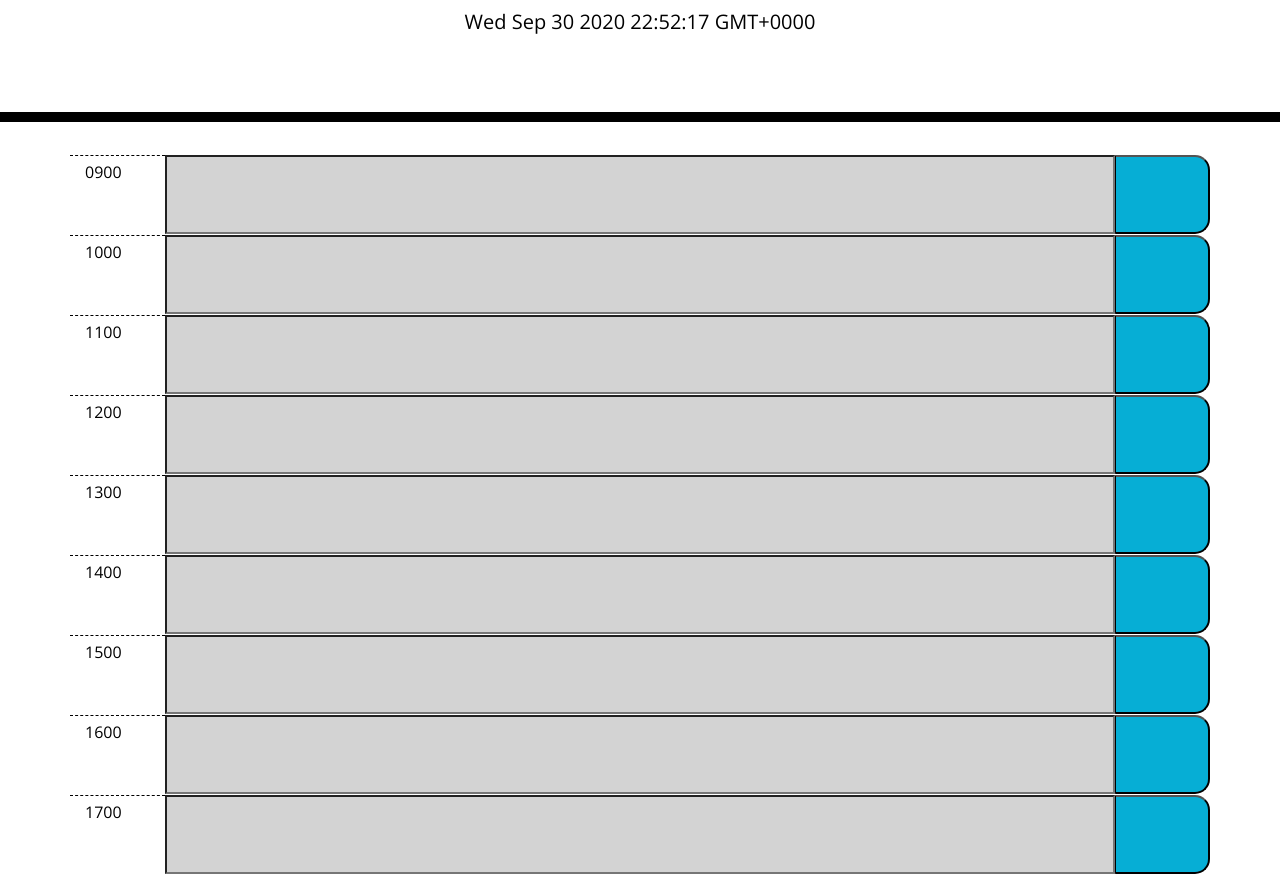
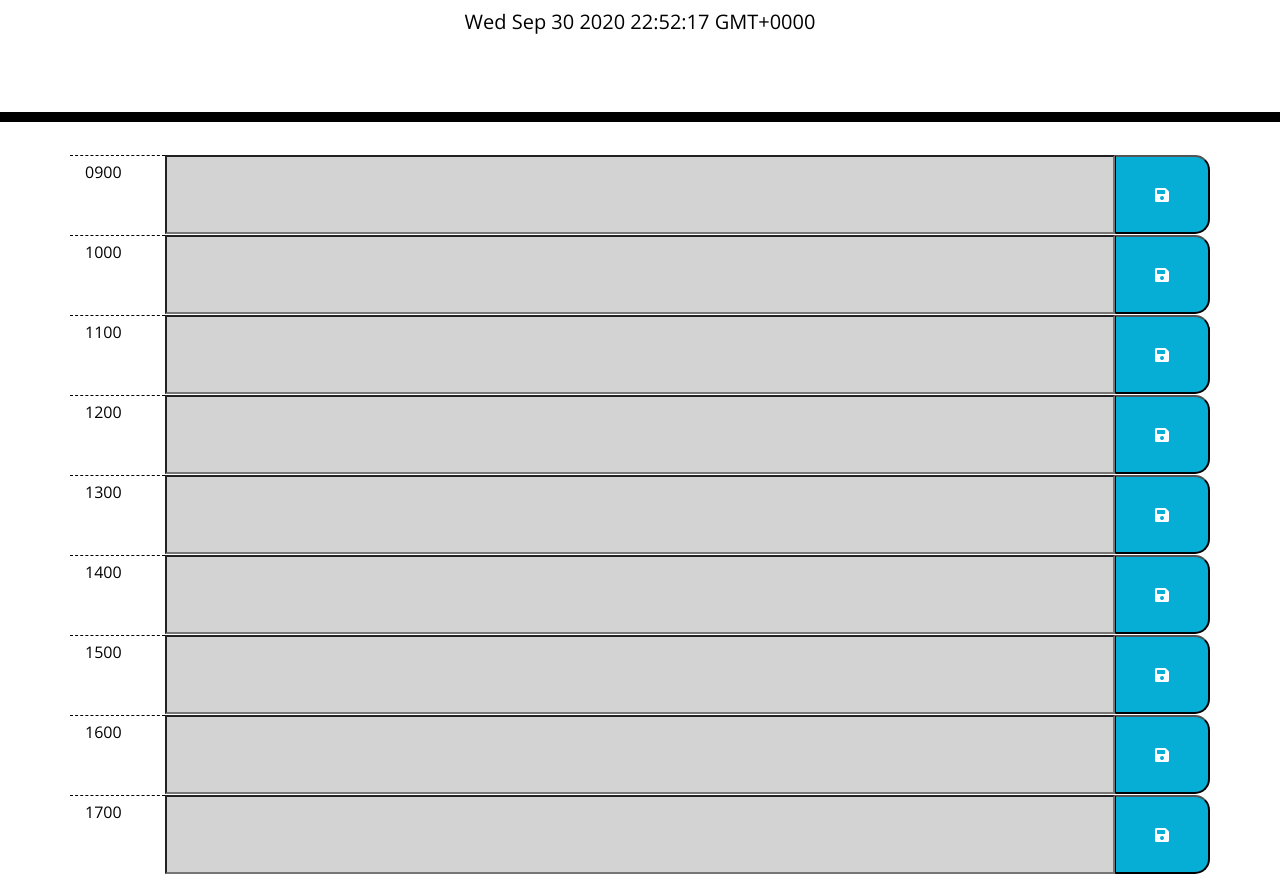
Before and after one commit to valadezMykel/Daily_Workflow_Chalendar, a plain HTML site: page index.html in a window 1280 px wide. Shown: the part 182-1056 px from the top of the page. Drawn offline with nearby package versions, Linux system fonts and the light colour scheme.

Commit message:
added the save icon

```diff
--- a/Assets/java.js
+++ b/Assets/java.js
@@ -7,6 +7,7 @@ today.text(moment());
 
 // when the page loads it updates the css classes on the inputs based on the current hour
 $("input").each(function(){
+    // spanish for time
     let elTime = $(this).data("time");
     let savedText = localStorage.getItem(elTime);
     if(elTime == currentHour){
@@ -23,6 +24,7 @@ $("input").each(function(){
     };
 });
 
+// listens for button clicks and saves text values to local storage
 $(".row").on("click", function(event){
     if(event.target.matches("button")){
         let submitTextDiv = event.target.parentElement.children[1];
--- a/index.html
+++ b/index.html
@@ -33,47 +33,47 @@
       <div class="row">
         <div class="col-md-1 pt-2 hour">0900</div>
         <input class="col-md-10" type="text" data-time="9">
-        <button class="col-md-1 saveBtn"></button>
+        <button class="col-md-1 saveBtn fas fa-save"></button>
       </div>
       <div class="row">
         <div class="col-md-1 pt-2 hour">1000</div>
         <input class="col-md-10" type="text" data-time="10">
-        <button class="col-md-1 saveBtn"></button>
+        <button class="col-md-1 saveBtn fas fa-save"></button>
       </div>
       <div class="row">
         <div class="col-md-1 pt-2 hour">1100</div>
         <input class="col-md-10" type="text" data-time="11">
-        <button class="col-md-1 saveBtn"></button>
+        <button class="col-md-1 saveBtn fas fa-save"></button>
       </div>
       <div class="row">
         <div class="col-md-1 pt-2 hour">1200</div>
         <input class="col-md-10" type="text" data-time="12">
-        <button class="col-md-1 saveBtn"></button>
+        <button class="col-md-1 saveBtn fas fa-save"></button>
       </div>
       <div class="row">
         <div class="col-md-1 pt-2 hour">1300</div>
         <input class="col-md-10" type="text" data-time="13">
-        <button class="col-md-1 saveBtn"></button>
+        <button class="col-md-1 saveBtn fas fa-save"></button>
       </div>
       <div class="row">
         <div class="col-md-1 pt-2 hour">1400</div>
         <input class="col-md-10" type="text" data-time="14">
-        <button class="col-md-1 saveBtn"></button>
+        <button class="col-md-1 saveBtn fas fa-save"></button>
       </div>
       <div class="row">
         <div class="col-md-1 pt-2 hour">1500</div>
         <input class="col-md-10" type="text" data-time="15">
-        <button class="col-md-1 saveBtn"></button>
+        <button class="col-md-1 saveBtn fas fa-save"></button>
       </div>
       <div class="row">
         <div class="col-md-1 pt-2 hour">1600</div>
         <input class="col-md-10" type="text" data-time="16">
-        <button class="col-md-1 saveBtn"></button>
+        <button class="col-md-1 saveBtn fas fa-save"></button>
       </div>
       <div class="row">
         <div class="col-md-1 pt-2 hour">1700</div>
         <input class="col-md-10" type="text" data-time="17">
-        <button class="col-md-1 saveBtn"></button>
+        <button class="col-md-1 saveBtn fas fa-save"></button>
       </div>
     </div>
 
```
Also changed, not shown: Assets/05-third-party-apis-homework-demo.gif (deleted), 1 other file.
